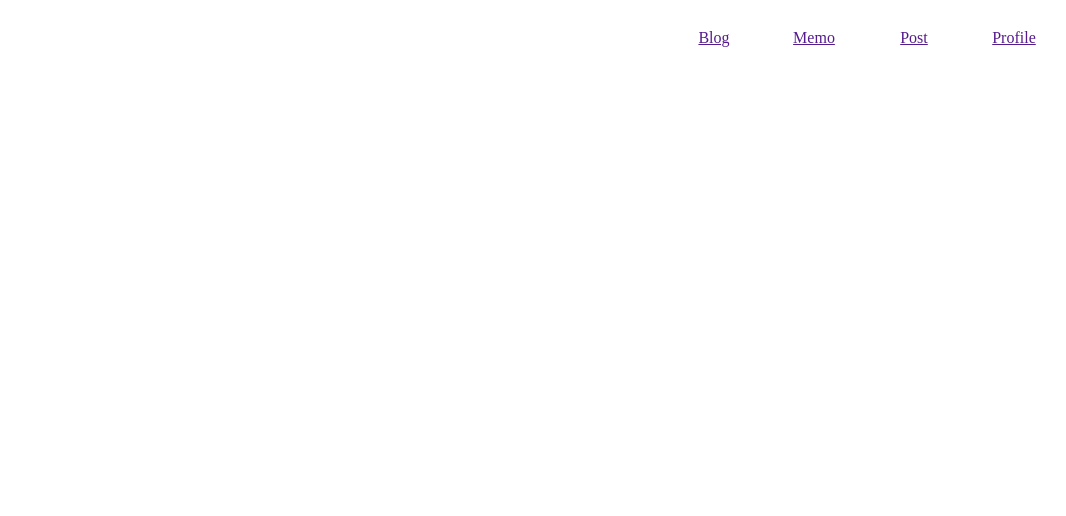
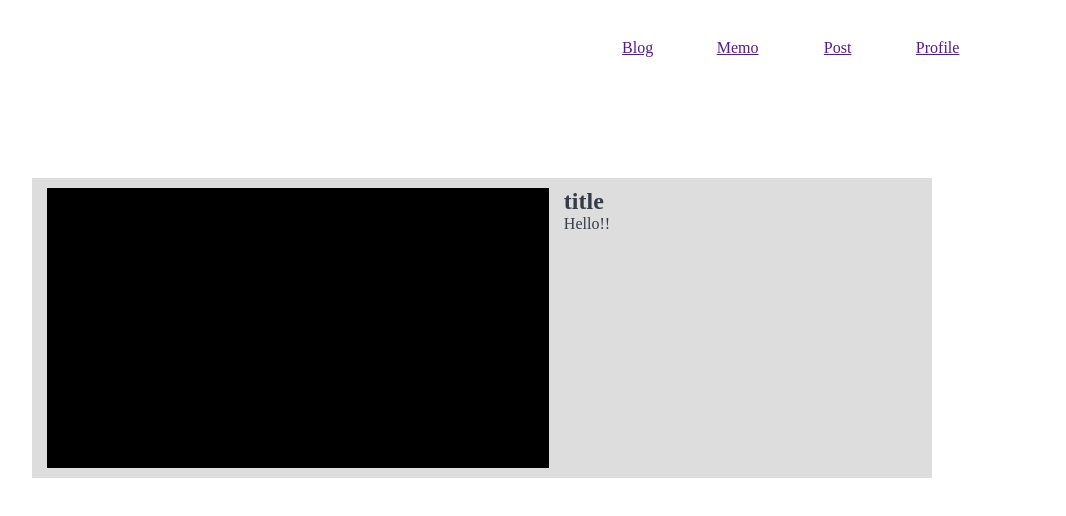
Before and after one commit to rinka0v0/R_BLOG-frontend, a Next.js app: page /home in a window 1280 px wide. Shown: the top 516 px of the page, without its empty margins (158-1224 px from the left). Built offline with nearby package versions, Linux system fonts and the light colour scheme.

Commit message:
add Article component

```diff
--- /dev/null
+++ b/src/components/Article/index.js
@@ -0,0 +1,15 @@
+import styles from "./index.module.scss";
+
+const Article = (props) => {
+  return (
+    <article className={styles.container}>
+      <figure>figure</figure>
+      <div className={styles.article_text_block}>
+         <div>{props.title}</div>
+         <div>{props.content}</div>
+      </div>
+    </article>
+  );
+};
+
+export default Article;
--- /dev/null
+++ b/src/components/Article/index.module.scss
@@ -0,0 +1,25 @@
+.container {
+  margin: 90px auto 0;
+  width: 900px;
+  height: 300px;
+  display: flex;
+  background-color: #ddd;
+  > figure {
+    margin: auto 15px;
+    height: 280px;
+    width: 540px;
+    background-color: black;
+  }
+}
+
+.article_text_block {
+  height: 280px;
+  width: 380px;
+  margin: auto 15px auto 0;
+  color: #363b48;
+
+  > div:nth-child(1) {
+    font-weight: bold;
+    font-size: 1.5rem;
+  }
+}
--- a/src/components/header/index.module.scss
+++ b/src/components/header/index.module.scss
@@ -1,16 +1,16 @@
 .nav {
-  margin: 0 50px 0 auto;
+  margin: 0 10% 0 auto;
   width: 400px;
   > ul {
     list-style: none;
     display: flex;
     margin: 0;
     padding: 0;
-    line-height: 60px;
+    line-height: 80px;
     > li {
       display: block;
       width: 100px;
-      height: 60px;
+      height: 80px;
       margin: auto 0;
       > a {
         display: block;
--- a/src/pages/home/index.js
+++ b/src/pages/home/index.js
@@ -1,11 +1,13 @@
-import Header from '../../components/header/index'
+import Header from "../../components/Header/index";
+import Article from "../../components/Article/index";
 
 const Home = () => {
   return (
-    <div>
-        <Header/>
-    </div>
-  )
+    <>
+      <Header />
+      <Article title="title" content="Hello!!" />
+    </>
+  );
 };
 
 export default Home;
```
